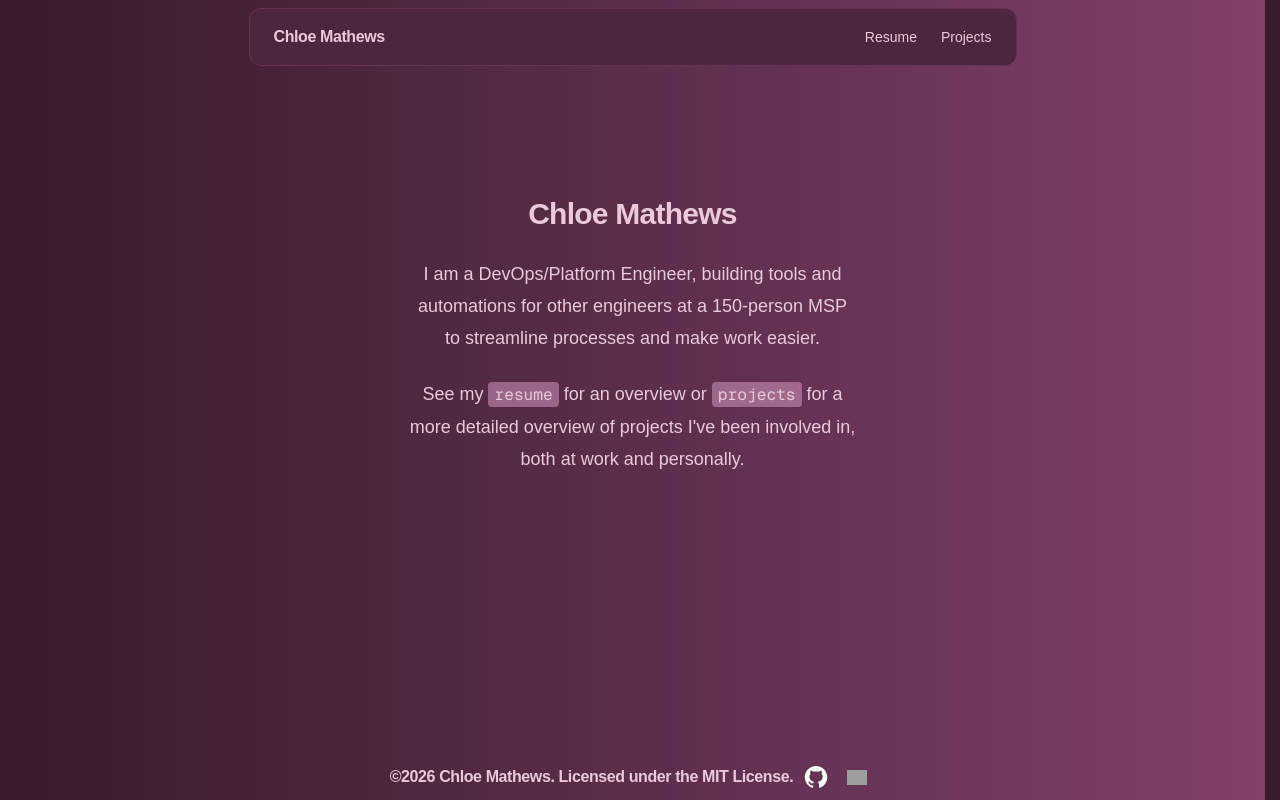
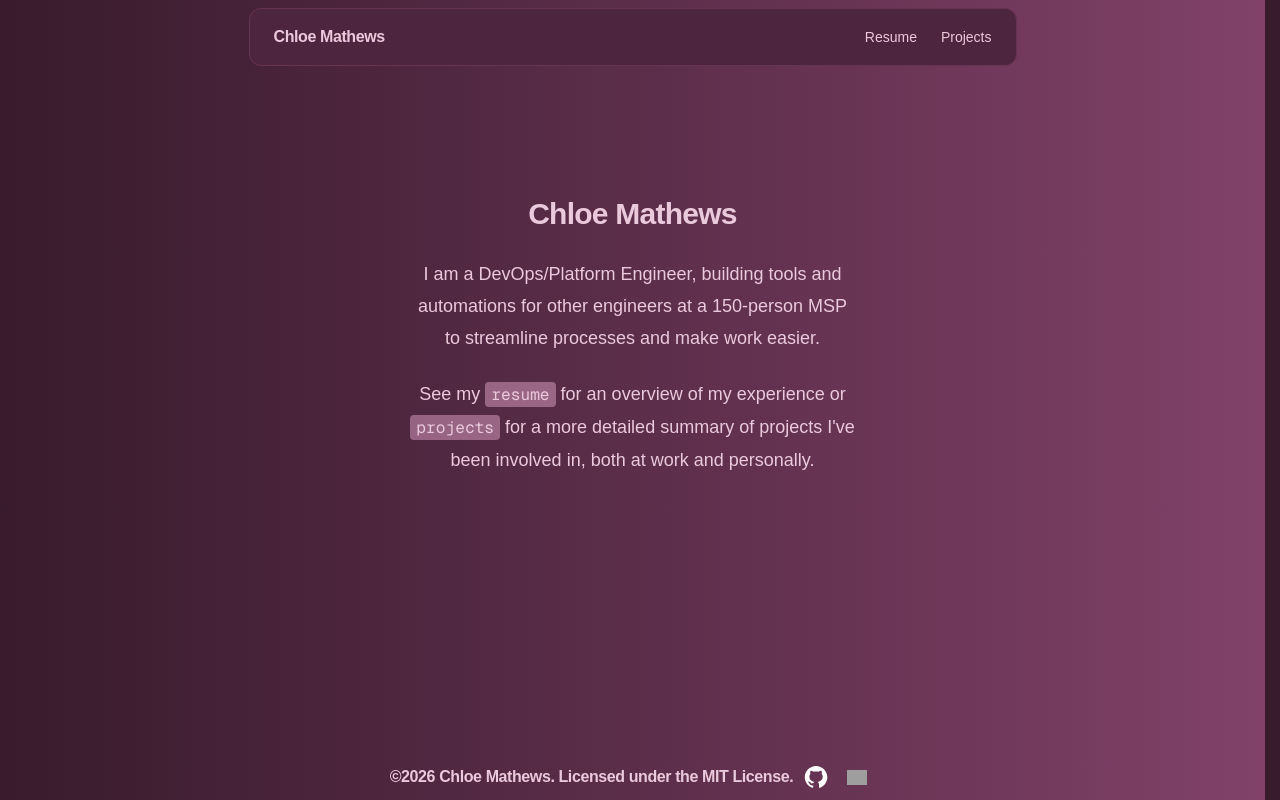
Before and after one commit to cmathews393/chloemathews.net, a Next.js app: page / in a window 1280 px wide. Built offline with nearby package versions, Linux system fonts and the light colour scheme; grey boxes are pictures that could not be loaded; a web font is replaced by a local one.

Commit message:
feat: update phrasing on home page

```diff
--- a/app/page.tsx
+++ b/app/page.tsx
@@ -18,13 +18,13 @@ export default function Home() {
                                 resume
                             </code>
                         </Link>{" "}
-                        for an overview or{" "}
+                        for an overview of my experience or{" "}
                         <Link href={"/projects"}>
                             <code className="rounded bg-primary-300/50 px-1.5 py-0.5 font-mono text-[0.9em]">
                                 projects
                             </code>
                         </Link>{" "}
-                        for a more detailed overview of projects I&apos;ve been
+                        for a more detailed summary of projects I&apos;ve been
                         involved in, both at work and personally.
                     </p>
                     {/*<p className="max-w-md text-lg justify-center text-center leading-8 text-foreground">
```
